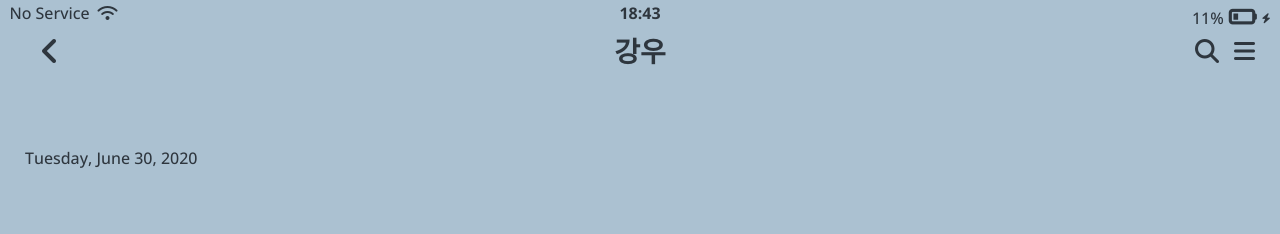
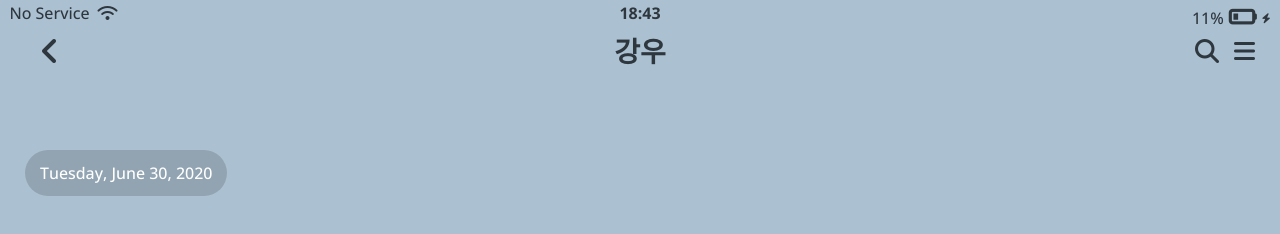
Before and after one commit to Kim-kangwoo/kokoa-clone-2024, a plain HTML site: page chat.html in a window 1280 px wide. Shown: the top 234 px of the page. Drawn offline with nearby package versions, Linux system fonts and the light colour scheme.

Commit message:
2024/02/19

```diff
--- a/css/screens/chat.css
+++ b/css/screens/chat.css
@@ -23,4 +23,12 @@
 
 .main-chat {
   margin-top: 150px;
+  display: flex;
 }
+
+.chat__timestamp {
+  color: white;
+  background-color: #92a4b2;
+  padding: 15px;
+  border-radius: 25px;
+}
```
